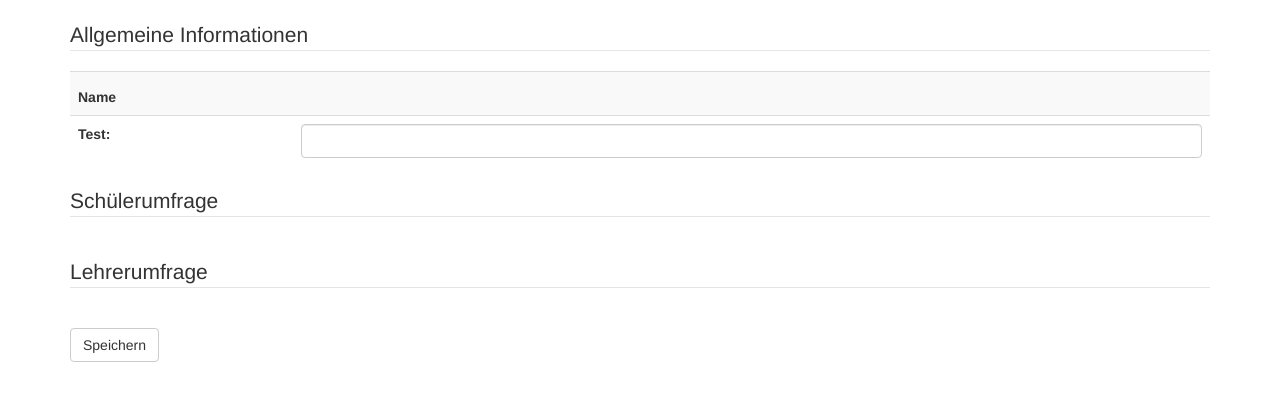
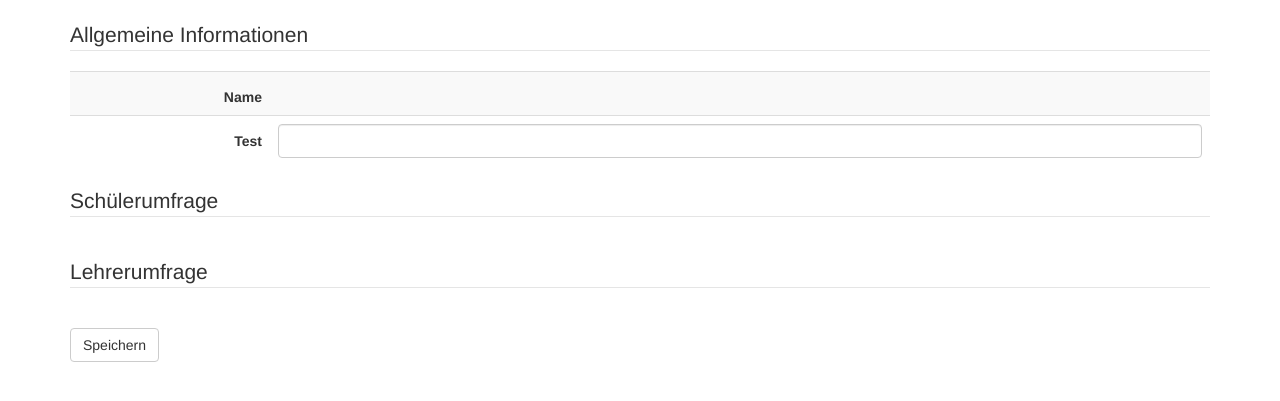
Before and after one commit to KbaHaxor/abizeitung_django, a Django app: template src/abizeitung/templates/student/edit.html in a window 1280 px wide. Shown: the part 51-452 px from the top of the page. Run offline with Django 3.2, Linux system fonts and the light colour scheme; the template is opened without the code that fills it: values that come from a table or form of the project are taken from there, others are empty.

Commit message:
Some fancy css form table stuff.

```diff
--- a/src/abizeitung/static/css/style.css
+++ b/src/abizeitung/static/css/style.css
@@ -0,0 +1,4 @@
+.form-left {
+	width: 200px;
+	text-align: right;
+}
--- a/src/abizeitung/templates/student/edit.html
+++ b/src/abizeitung/templates/student/edit.html
@@ -13,13 +13,13 @@
     <legend>Allgemeine Informationen</legend>
     <table class="table table-striped">
         <tr>
-            <td><label class="control-label">Name</label></td>
+            <td class="form-left"><label class="control-label">Name</label></td>
             <td><p class="form-control-static">{{ user.first_name }} {{ user.last_name }}</p></td>
         </tr>
         {% for field in form %}
         {% if not field.auto_id|startswith:"id_teacher_survey" and not field.auto_id|startswith:"id_student_survey" %}
         <tr>
-            <td>{{ field.label_tag }}</td>
+            <td class="form-left"><label class="control-label" for="{{ field.auto_id }}">{{ field.label }}</label></td>
             <td>{{ field }}</td>
         </tr>
         {% endif %}
@@ -33,7 +33,7 @@
     {% for field in form %}
         {% if field.auto_id|startswith:"id_student_survey" %}
         <tr>
-            <td>{{ field.label_tag }}</td>
+            <td class="form-left"><label class="control-label" for="{{ field.auto_id }}">{{ field.label }}</label></td>
             <td>{{ field }}</td>
         </tr>
         {% endif %}
@@ -46,7 +46,7 @@
     {% for field in form %}
         {% if field.auto_id|startswith:"id_teacher_survey" %}
         <tr>
-            <td>{{ field.label_tag }}</td>
+            <td class="form-left"><label class="control-label" for="{{ field.auto_id }}">{{ field.label }}</label></td>
             <td>{{ field }}</td>
         </tr>
         {% endif %}
```
